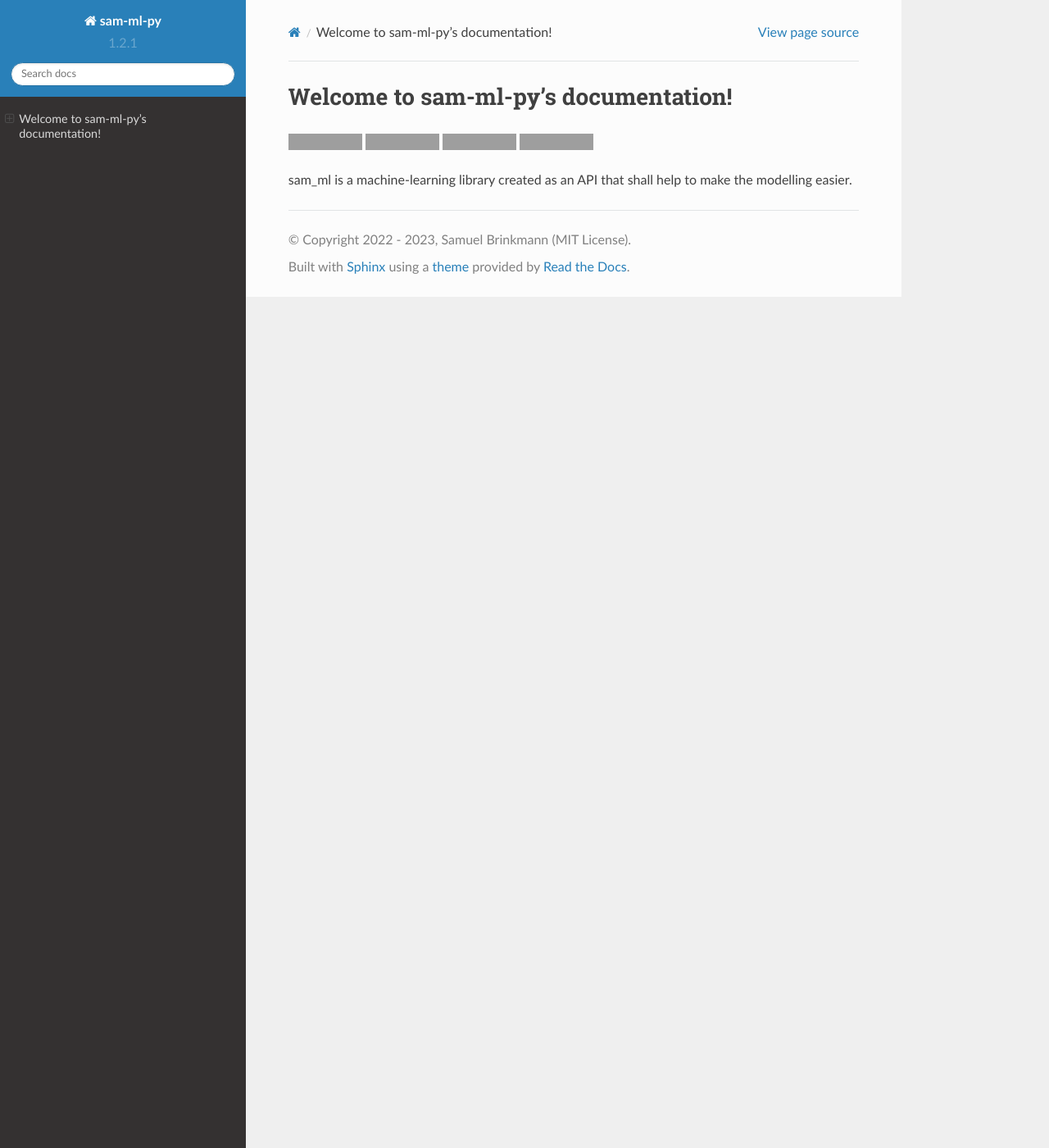
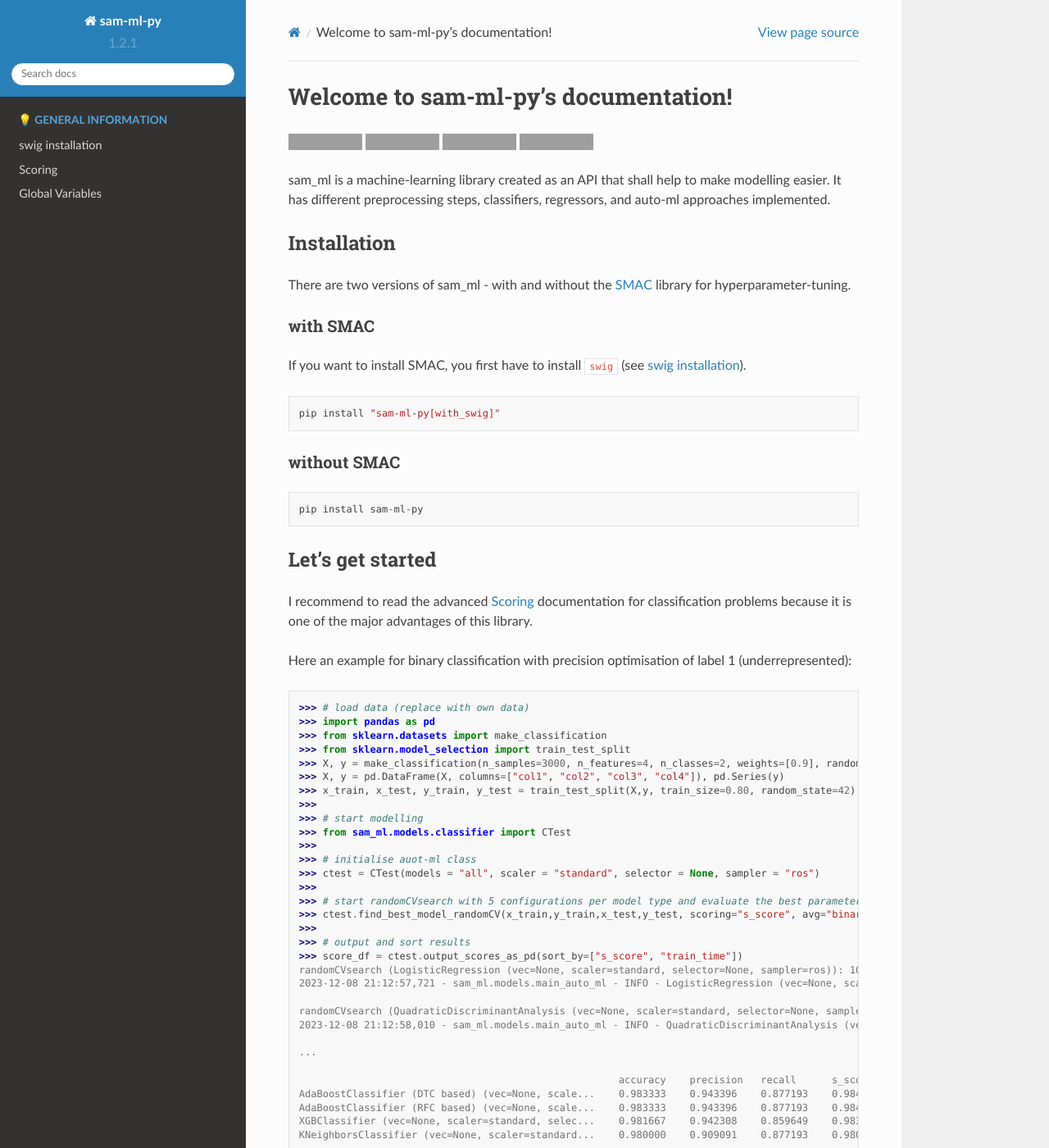
Before and after one commit to Priapos1004/SAM_ML, a Sphinx documentation site: the page built from docs/index.rst, in a window 1280 px wide and 1400 px high. Shown: the whole window at 82% size. Built offline with Sphinx 7.4.7 and the Read the Docs theme 2.0.0, drawn with Linux system fonts in a browser that asks for light colours; pages that are not in the unit, such as notebooks, are missing from menus; the version number is read from the project's files by our own code; grey boxes are pictures that could not be loaded.

Commit message:
added documentation
- added proba stats in main_classifier.py

```diff
--- a/docs/class_generator.py
+++ b/docs/class_generator.py
@@ -27,9 +27,7 @@
             self.description = func.__doc__.replace("        Parameters (important one)\n        --------------------------\n", "").replace("        Parameters\n        ----------\n", "").split("        Notes\n        -----\n")[0] or 'No description available.'
             notes_split = func.__doc__.split("        Notes\n        -----\n")
             if len(notes_split)==2:
-                notes_header = """.. raw:: html
-
-   <h2>Notes</h2>\n\n"""
+                notes_header = """.. note::\n\n   """
                 self.notes = notes_header+notes_split[1].strip()
             else:
                 self.notes = ""
--- a/docs/conf.py
+++ b/docs/conf.py
@@ -28,6 +28,7 @@
     "sphinx_rtd_theme",
     "sphinx.ext.autodoc",
     'sphinx_copybutton',
+    "sphinx.ext.mathjax",
 ]
 
 templates_path = ['_templates']
--- a/docs/index.rst
+++ b/docs/index.rst
@@ -1,9 +1,14 @@
 Welcome to sam-ml-py's documentation!
 =====================================
 
-|PyPI version| |docs| |CodeQuality| |view GitHub|
+.. toctree::
+   :maxdepth: 1
+   :hidden:
+   :caption: 💡 General Information
 
-sam_ml is a machine-learning library created as an API that shall help to make the modelling easier.
+   swig_installation
+   scoring
+   global_variables
 
 .. toctree::
    :maxdepth: 2
@@ -32,6 +37,73 @@
    abstract_classes/Data_class
    abstract_classes/AutoML_class
 
+|PyPI version| |docs| |CodeQuality| |view GitHub|
+
+sam_ml is a machine-learning library created as an API that shall help to make modelling easier.
+It has different preprocessing steps, classifiers, regressors, and auto-ml approaches implemented.
+
+Installation
+------------
+
+There are two versions of sam_ml - with and without the `SMAC <https://github.com/automl/SMAC3>`__ library for hyperparameter-tuning.
+
+with SMAC
+"""""""""
+
+If you want to install SMAC, you first have to install ``swig`` (see :doc:`swig_installation`).
+
+::
+
+   pip install "sam-ml-py[with_swig]"
+
+without SMAC
+""""""""""""
+
+::
+
+   pip install sam-ml-py
+
+Let's get started
+-----------------
+
+I recommend to read the advanced :doc:`scoring` documentation for classification problems because it is one of the major advantages of this library.
+
+Here an example for binary classification with precision optimisation of label 1 (underrepresented):
+
+>>> # load data (replace with own data)
+>>> import pandas as pd
+>>> from sklearn.datasets import make_classification
+>>> from sklearn.model_selection import train_test_split
+>>> X, y = make_classification(n_samples=3000, n_features=4, n_classes=2, weights=[0.9], random_state=42)
+>>> X, y = pd.DataFrame(X, columns=["col1", "col2", "col3", "col4"]), pd.Series(y)
+>>> x_train, x_test, y_train, y_test = train_test_split(X,y, train_size=0.80, random_state=42)
+>>>
+>>> # start modelling
+>>> from sam_ml.models.classifier import CTest
+>>>
+>>> # initialise auot-ml class
+>>> ctest = CTest(models = "all", scaler = "standard", selector = None, sampler = "ros")
+>>>
+>>> # start randomCVsearch with 5 configurations per model type and evaluate the best parameters
+>>> ctest.find_best_model_randomCV(x_train,y_train,x_test,y_test, scoring="s_score", avg="binary", pos_label=1, secondary_scoring="precision", strength=3, n_trails=5, cv_num=3)
+>>>
+>>> # output and sort results
+>>> score_df = ctest.output_scores_as_pd(sort_by=["s_score", "train_time"])
+randomCVsearch (LogisticRegression (vec=None, scaler=standard, selector=None, sampler=ros)): 100%|██████████| 5/5 [00:00<00:00, 13.74it/s]
+2023-12-08 21:12:57,721 - sam_ml.models.main_auto_ml - INFO - LogisticRegression (vec=None, scaler=standard, selector=None, sampler=ros) - score: 0.8114282933429915 (s_score) - parameters: {'C': 1.0, 'penalty': 'l2', 'solver': 'lbfgs'}
+<BLANKLINE>
+randomCVsearch (QuadraticDiscriminantAnalysis (vec=None, scaler=standard, selector=None, sampler=ros)): 100%|██████████| 5/5 [00:00<00:00, 19.47it/s]
+2023-12-08 21:12:58,010 - sam_ml.models.main_auto_ml - INFO - QuadraticDiscriminantAnalysis (vec=None, scaler=standard, selector=None, sampler=ros) - score: 0.8788135203591323 (s_score) - parameters: {'reg_param': 0.0}
+<BLANKLINE>
+...
+<BLANKLINE>
+                                                      accuracy    precision   recall      s_score     l_score     train_time  train_score  best_score (rCVs)  best_hyperparameters (rCVs)
+AdaBoostClassifier (DTC based) (vec=None, scale...    0.983333    0.943396    0.877193    0.984656    0.999998    0:00:02     0.995061     0.985320           {'algorithm': 'SAMME', 'estimator__max_depth':...
+AdaBoostClassifier (RFC based) (vec=None, scale...    0.983333    0.943396    0.877193    0.984656    0.999998    0:00:01     0.995061     0.984980           {'algorithm': 'SAMME', 'estimator__max_depth':...
+XGBClassifier (vec=None, scaler=standard, selec...    0.981667    0.942308    0.859649    0.983298    0.999995    0:00:00     0.994929     0.985982           {'colsample_bytree': 1.0, 'gamma': 0.0, 'learn...
+KNeighborsClassifier (vec=None, scaler=standard...    0.980000    0.909091    0.877193    0.980948    0.999998    0:00:00     0.995061     0.978702           {'leaf_size': 37, 'n_neighbors': 2, 'p': 1, 'w...
+...
+
 .. |PyPI version| image:: https://badge.fury.io/py/sam-ml-py.svg
    :target: https://badge.fury.io/py/sam-ml-py
 .. |docs| image:: https://github.com/priapos1004/SAM_ML/workflows/docs/badge.svg
```
Also changed, not shown: docs/global_variables.rst (added, +84 -0 lines), docs/scoring.rst (added, +76 -0 lines), docs/swig_installation.rst (added, +25 -0 lines), 5 other files.
